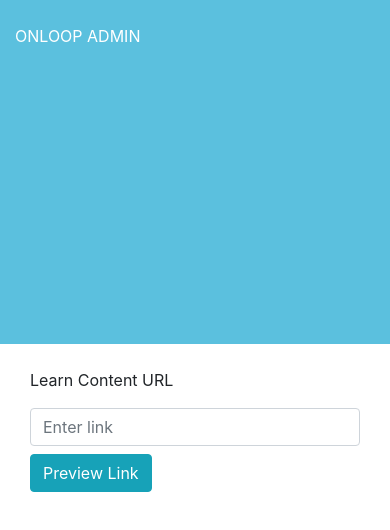
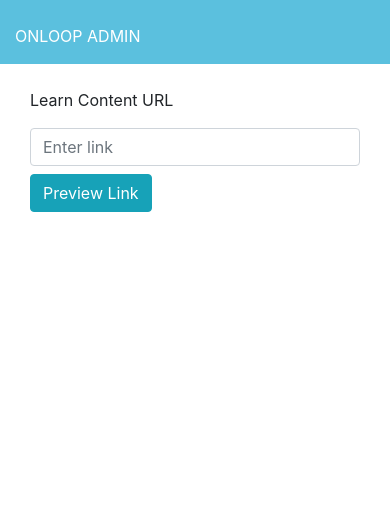
Before and after one commit to cjbeattie/link-preview, a React (Create React App) app in the folder link-preview/: page / in a window 390 px wide. Shown: the top 530 px of the page. Built offline with nearby package versions, Linux system fonts and the light colour scheme.

Commit message:
Making sidebar responsive

```diff
--- a/link-preview/src/App.css
+++ b/link-preview/src/App.css
@@ -36,3 +36,9 @@
     transform: rotate(360deg);
   }
 }
+
+@media screen and (max-width: 350px) {
+  body {
+    background-color: red;
+  }
+}
--- a/link-preview/src/App.js
+++ b/link-preview/src/App.js
@@ -13,7 +13,7 @@ function App() {
         <Col md={2} style={{ backgroundColor: "#5bc0de" }}>
           <Sidebar />
         </Col>
-        <Col >
+        <Col>
           <Content />
         </Col>
       </Row>
--- a/link-preview/src/components/PreviewDisplay.js
+++ b/link-preview/src/components/PreviewDisplay.js
@@ -3,15 +3,15 @@ import { Container, Row, Col, Image } from 'react-bootstrap';
 const PreviewDisplay = (props) => {
     return (
         <>
-            <Container fluid className="mt-5">
+            <Container fluid className="mt-4">
                 {props.error ?
-                    <Row>
+                    <Row className="vh-100">
                         <Col className="pl-0">
                             <p style={{ color: "red" }} className="mt-4">An error has occurred while trying to retrieve the Preview Link. Please try again later!</p>
                         </Col>
                     </Row>
                     :
-                    <Row>
+                    <Row className="vh-100 align-content-start">
                         <Col xs={4}>
                             <Image src={props.data.image} fluid />
                         </Col>
```
